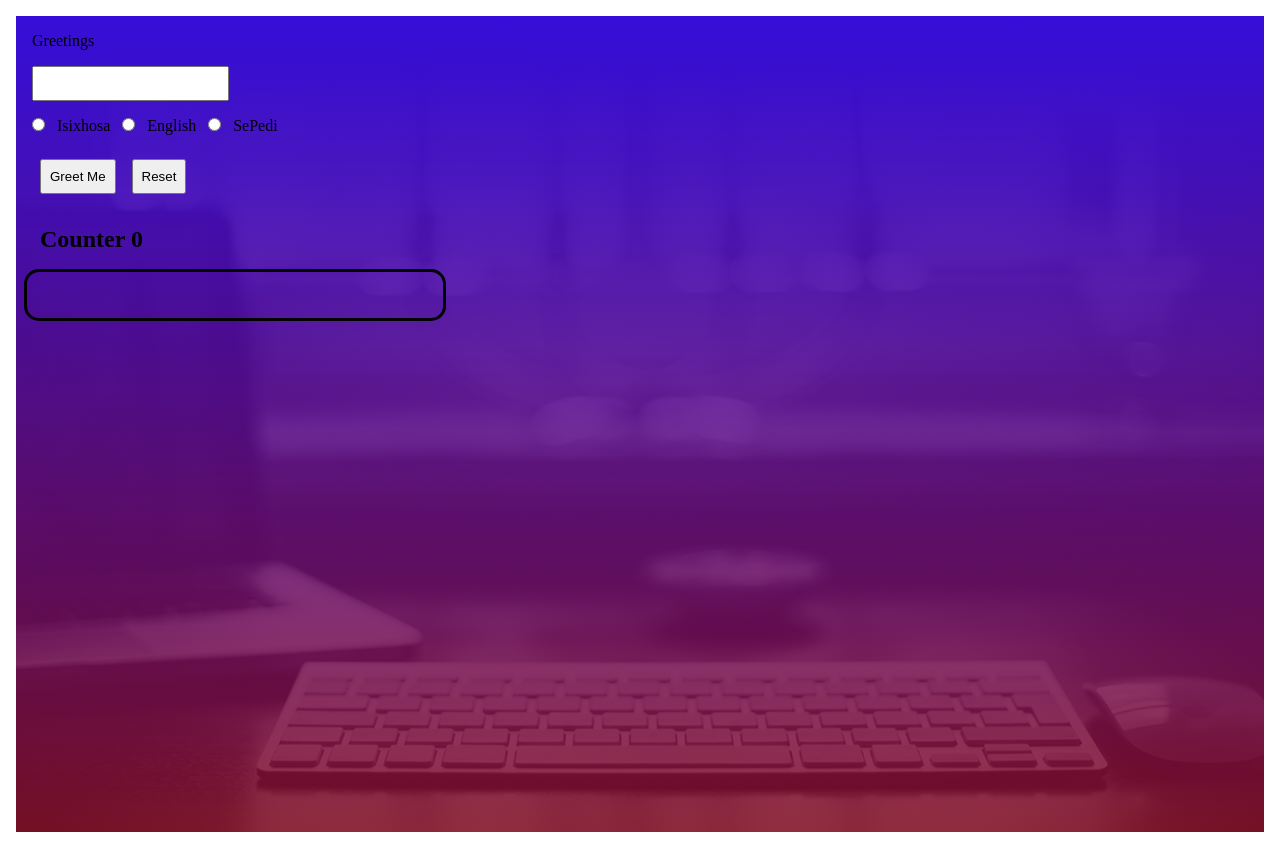
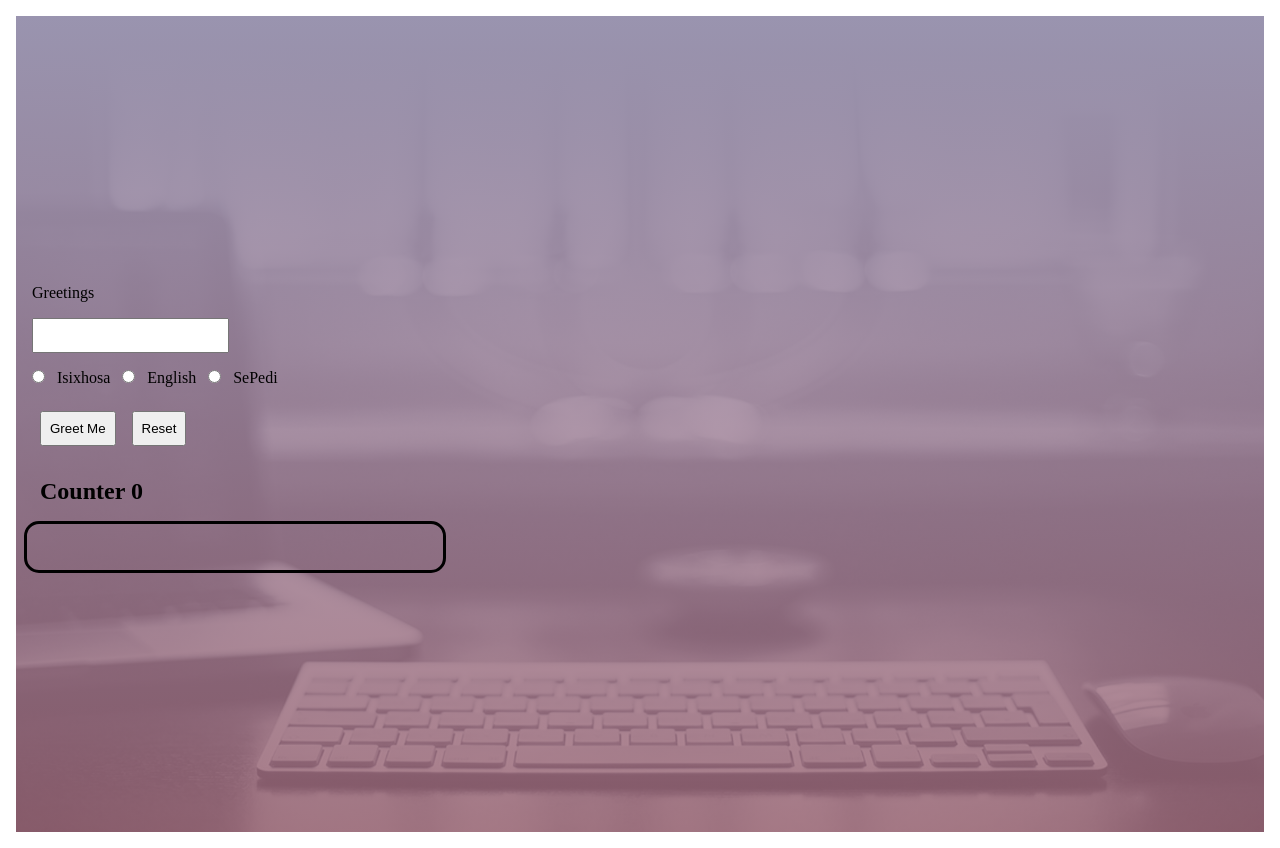
Before and after one commit to 0ngezwa-felele/Greetings, a plain HTML site: page index.html in a window 1280 px wide. Drawn offline with Linux system fonts and the light colour scheme.

Commit message:
modified css

```diff
--- a/greet.css
+++ b/greet.css
@@ -3,11 +3,12 @@
     padding: 8px;
 }
 .overall{
-    background-image: linear-gradient(rgba(49,0,255,0.8),rgba(132,5,29,0.8)),url(./unnamed\ \(1\).png);
+    background-image: linear-gradient(rgba(175, 168, 202, 0.8),rgba(155, 99, 116, 0.8)),url(./unnamed\ \(1\).png);
     background-size: cover;
     background-position: center;
     background-repeat: no-repeat;
     height: 800px;
+    align-content: center;
 
 }
 .buttons{
```
